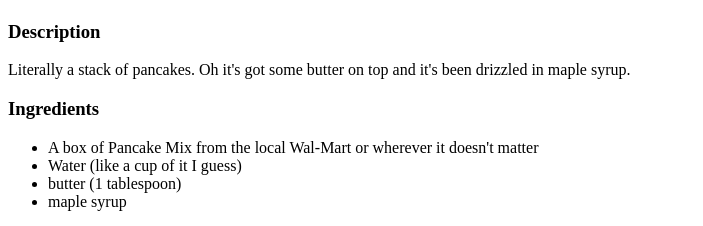
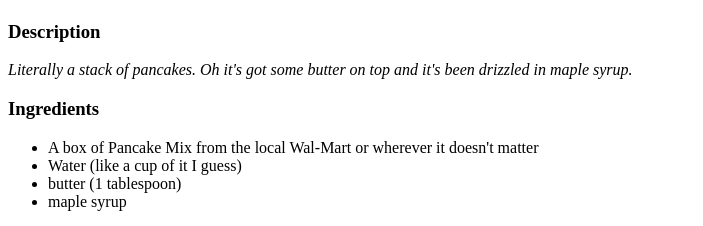
Before and after one commit to kjhajeh/odin-recipes, a plain HTML site: page recipes/pancakes.html in a window 1280 px wide. Shown: the part 756-982 px from the top of the page, 0-703 px from the left. Drawn offline with Linux system fonts and the light colour scheme.

Commit message:
Add emphasis to recipe description.

```diff
--- a/recipes/pancakes.html
+++ b/recipes/pancakes.html
@@ -9,7 +9,7 @@
         <p><em>These pancakes are great if you're too busy (or lazy) and have a sweet tooth in the morning!</em></p>
         <img src="pancake.jpg" width="800" height="640" alt="A nice stack of pancakes, with a pad of butter and a nice helping of maple syrup.">
         <h3>Description</h3>
-        <p>Literally a stack of pancakes. Oh it's got some butter on top and it's been drizzled in maple syrup.</p>
+        <p><em>Literally a stack of pancakes. Oh it's got some butter on top and it's been drizzled in maple syrup.</em></p>
 
         <h3>Ingredients</h3>
         <ul>
```
